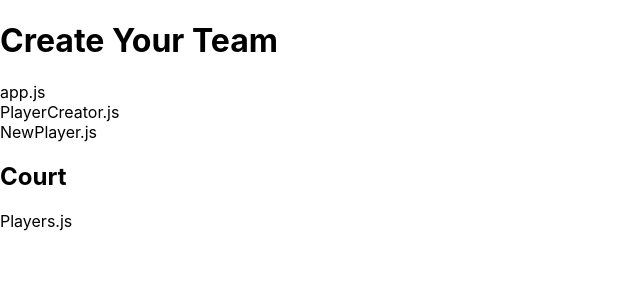
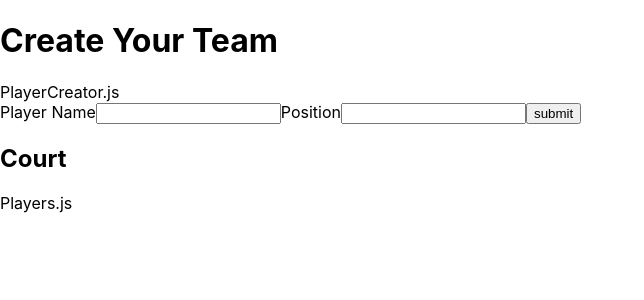
Before and after one commit to sjordan20/NODB-Player-Creator, a React (Create React App) app: page / in a window 1280 px wide. Shown: the top 300 px of the page, without its empty margins (0-644 px from the left). Built offline with nearby package versions, Linux system fonts and the light colour scheme; no server answers.

Commit message:
createPlayer complete

```diff
--- a/src/App.js
+++ b/src/App.js
@@ -2,6 +2,7 @@ import React, { Component } from 'react';
 import Header from './components/Header'
 import PlayerCreator from './components/PlayerCreator';
 import Court from './components/Court'
+import axios from 'axios';
 
 
 class App extends Component {
@@ -13,19 +14,37 @@ class App extends Component {
     }
   }
 
-  componentDidMount() {
+  componentDidMount = () => {
+
+    axios.get(`/api/players`).then(res => {
+      this.setState({
+        team: res.data
+      })
+    })
+  }
+
+  // fetches team [] and mounts on the screen
+
+  createPlayer = (playerName, playerPosition) => {
+
+    axios.post(`/api/players`, { playerName: playerName, playerPosition: playerPosition }).then(res => {
+      this.setState({
+        team: res.data
+      })
+    })
+
+    console.log(this.state.team)
+
+
+
 
   }
 
-  createPlayer() {
+  editPlayer = () => {
 
   }
 
-  editPlayer() {
-
-  }
-
-  deletePlayer() {
+  deletePlayer = () => {
 
   }
 
@@ -34,8 +53,7 @@ class App extends Component {
     return (
       <div>
         <Header />
-        app.js
-        <PlayerCreator />
+        <PlayerCreator createPlayer={this.createPlayer} />
         <Court />
 
       </div>
--- a/src/components/PlayerCreator.js
+++ b/src/components/PlayerCreator.js
@@ -4,7 +4,11 @@ import NewPlayer from './newPlayer'
 function PlayerCreator(props) {
 
     return <div>PlayerCreator.js
-        <NewPlayer />
+        <NewPlayer
+            createPlayer={props.createPlayer}
+        />
+
+
     </div>
 
 
--- a/src/components/newPlayer.js
+++ b/src/components/newPlayer.js
@@ -12,10 +12,35 @@ class NewPlayer extends Component {
         }
     }
 
+    handlePlayerName = (event) => {
+        this.setState({ playerName: event.target.value })
+    }
+
+    handlePlayerPosition = (event) => {
+        this.setState({ playerPosition: event.target.value })
+    }
+
+    handleClick = () => {
+        this.props.createPlayer(
+            this.state.playerName,
+            this.state.playerPosition
+        )
+    }
+
+
+
+
+
+
+
     render() {
         return (
             <div>
-                NewPlayer.js
+                <label>Player Name</label>
+                <input onChange={this.handlePlayerName} />
+                <label>Position</label>
+                <input onChange={this.handlePlayerPosition} />
+                <button onClick={this.handleClick}>submit</button>
             </div>
         )
     }
```
Also changed, not shown: 1 other file (tests, documents, lock files or other folders).
